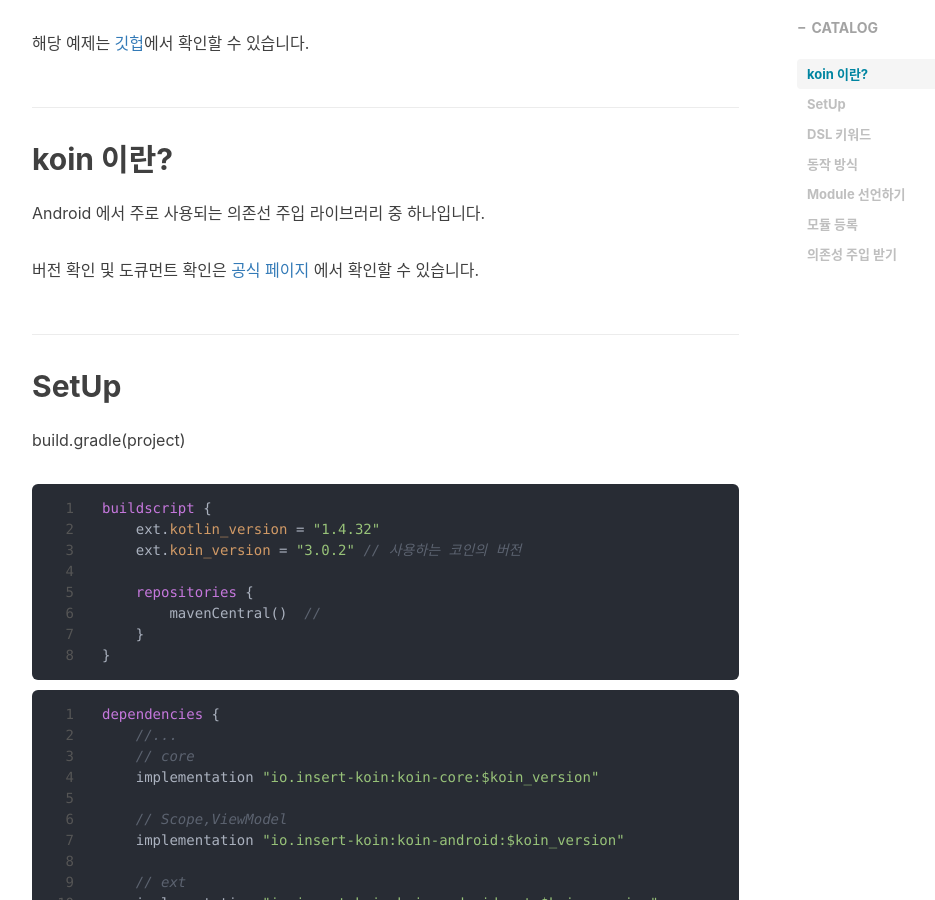
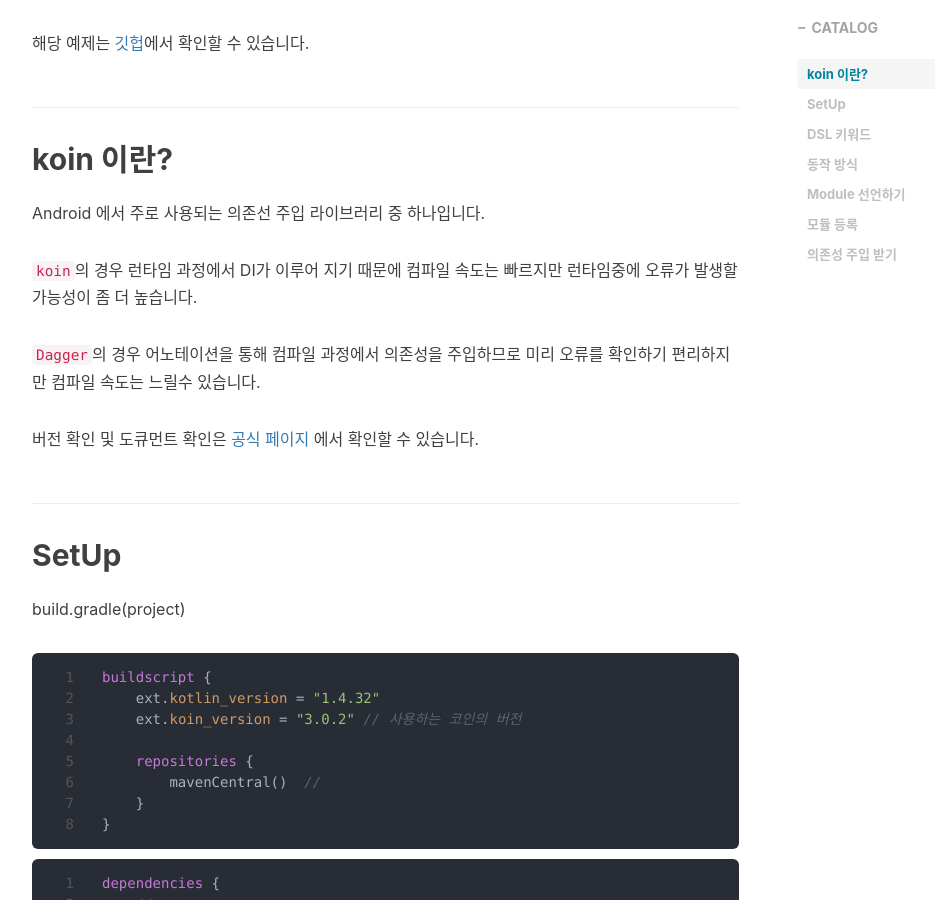
Before and after one commit to yongwooLeePb/raindragonn.github.io, a Jekyll site: the page built from _posts/2021-06-02-[TIL] Android - DI 라이브러리 Koin.md, in a window 1280 px wide and 900 px high, scrolled down 508 px. Shown: the whole window, without its empty margins (233-1168 px from the left). Built offline with Jekyll 4.4.1, drawn with Linux system fonts in a browser that asks for light colours; nearby versions of some CDN libraries; comment, search, counter and statistics services are not loaded.

Commit message:
Update 2021-06-02-[TIL] Android - DI 라이브러리 Koin.md

```diff
--- a/_posts/2021-06-02-[TIL] Android - DI 라이브러리 Koin.md
+++ b/_posts/2021-06-02-[TIL] Android - DI 라이브러리 Koin.md
@@ -28,6 +28,10 @@
 ## koin 이란?
 
 Android 에서 주로 사용되는 의존선 주입 라이브러리 중 하나입니다.
+
+`koin`의 경우 런타임 과정에서 DI가 이루어 지기 때문에 컴파일 속도는 빠르지만 런타임중에 오류가 발생할 가능성이 좀 더 높습니다.
+
+`Dagger`의 경우 어노테이션을 통해 컴파일 과정에서 의존성을 주입하므로 미리 오류를 확인하기 편리하지만 컴파일 속도는 느릴수 있습니다.
 
 버전 확인 및 도큐먼트 확인은 [공식 페이지][koin공홈] 에서 확인할 수 있습니다.
 
```
